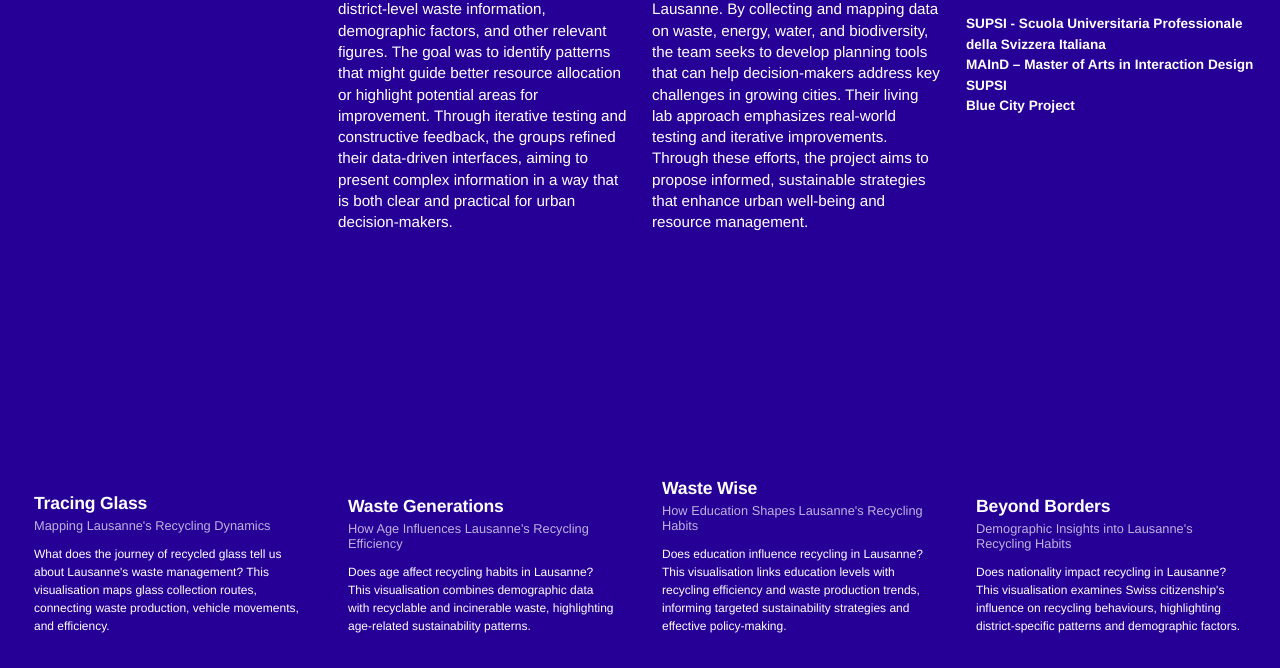
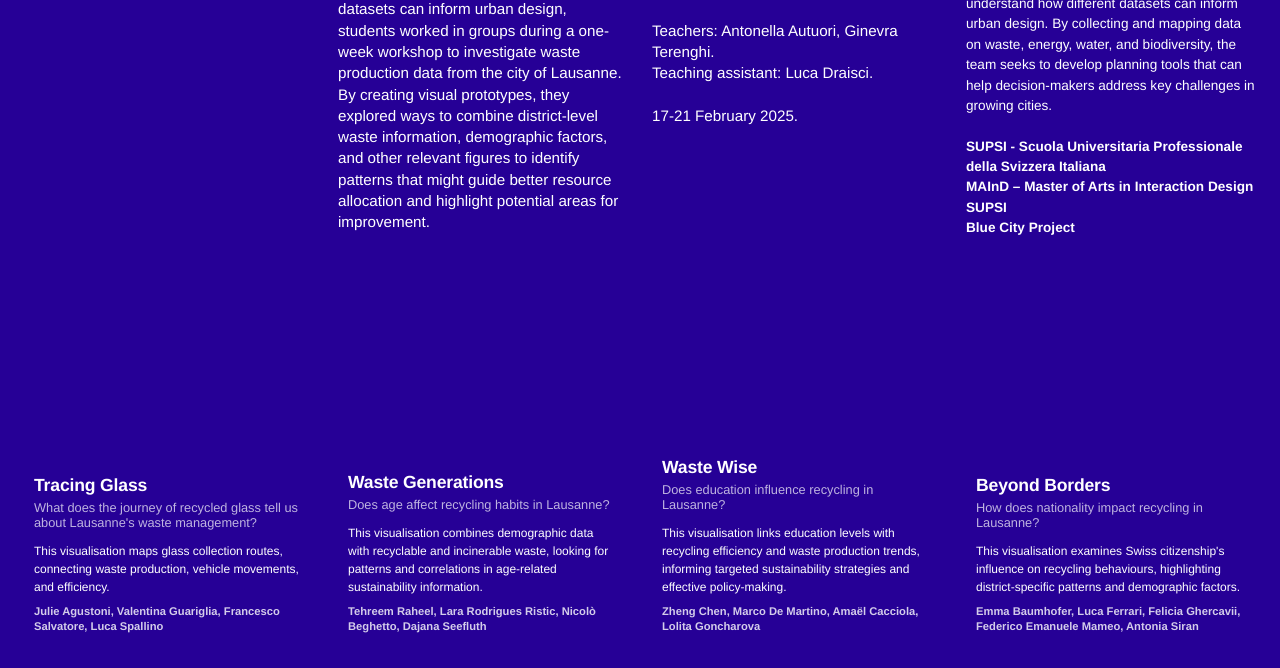
Before and after one commit to Master-Interaction-Design-SUPSI/dddii, a plain HTML site: page index.html in a window 1280 px wide. Shown: the part 132-800 px from the top of the page. Drawn offline with Linux system fonts and the light colour scheme.

Commit message:
copy update

```diff
--- a/index.html
+++ b/index.html
@@ -18,69 +18,81 @@
       </header>
       <main>
         <p>
-          In this workshop, participants studied waste production data from Lausanne to understand how different datasets can inform urban design. By creating visual prototypes, they explored ways to combine district-level waste information, demographic factors, and other relevant figures. The goal was to identify patterns that might guide better resource allocation or highlight potential areas for improvement. Through iterative testing and constructive feedback, the groups refined their data-driven interfaces, aiming to present complex information in a way that is both clear and practical for urban decision-makers.
+          How can we visualise multiple types of data at the same time? What findings can multilayered information reveal about the urban landscape? To explore these questions and understand how different datasets can inform urban design, students worked in groups during a one-week workshop to investigate waste production data from the city of Lausanne. By creating visual prototypes, they explored ways to combine district-level waste information, demographic factors, and other relevant figures to identify patterns that might guide better resource allocation and highlight potential areas for improvement.
         </p>
       </main>
       <section aria-label="Project Information">
         <p>
-          The <a href="https://www.bluecity.store/" aria-label="Visit Blue City Project website">Blue City Project</a>, led by Professor <a href="https://www.linkedin.com/in/huangjef/" aria-label="LinkedIn profile of Professor Jeffrey Huang">Jeffrey Huang</a> at EPFL's <a href="https://www.epfl.ch/labs/ldm/" aria-label="Visit EPFL Media and Design Laboratory website">Media and Design Laboratory</a>, involves <a href="https://www.epfl.ch/" aria-label="Visit EPFL website">EPFL</a>, <a href="https://ethz.ch/" aria-label="Visit ETH Zurich website">ETH Zurich</a>, <a href="https://www.hes-so.ch/" aria-label="Visit HES-SO website">HES-SO</a>, <a href="https://www.supsi.ch/" aria-label="Visit SUPSI website">SUPSI</a>, and industry partners to examine urban flows in Lausanne. By collecting and mapping data on waste, energy, water, and biodiversity, the team seeks to develop planning tools that can help decision-makers address key challenges in growing cities. Their living lab approach emphasizes real-world testing and iterative improvements. Through these efforts, the project aims to propose informed, sustainable strategies that enhance urban well-being and resource management.
+          The workshop is part of the Data Driven Design II module at the Master of Interaction Design (MAInD), University of Applied Sciences and Arts of Southern Switzerland (SUPSI).<br><br>
+          Teachers: Antonella Autuori, Ginevra Terenghi.<br>
+          Teaching assistant: Luca Draisci.<br><br>
+          17-21 February 2025.
         </p>
       </section>
       <footer>
         <p>
-          This workshop was held at <strong>SUPSI DACD Campus</strong> in Mendrisio, from <time datetime="2025-02-17">Monday 17th</time> to <time datetime="2025-02-21">Friday 21st of February 2025</time>, as part of the <em>Data Driven Design II</em> module, led by <a href="https://www.linkedin.com/in/antonella-autuori/" target="_blank" aria-label="LinkedIn profile of Antonella Autuori">Antonella Autuori</a> and <a href="https://www.linkedin.com/in/ginevra-terenghi-b530b21ab/" target="_blank" aria-label="LinkedIn profile of Ginevra Terenghi">Ginevra Terenghi</a>.<br>
-          <br>
+          The activity is part of the <a href="https://www.bluecity.store/" aria-label="Visit Blue City Project website">Blue City research project</a>, led by Professor <a href="https://www.linkedin.com/in/huangjef/" aria-label="LinkedIn profile of Professor Jeffrey Huang">Jeffrey Huang</a> at <a href="https://www.epfl.ch/labs/ldm/" aria-label="Visit EPFL Media and Design Laboratory website">EPFL’s Media and Design Laboratory</a>, and involving <a href="https://www.supsi.ch/" aria-label="Visit SUPSI website">SUPSI</a>, together with other partners (<a href="https://www.epfl.ch/" aria-label="Visit EPFL website">EPFL</a>, <a href="https://ethz.ch/" aria-label="Visit ETH Zurich website">ETH Zurich</a>, and <a href="https://www.hes-so.ch/" aria-label="Visit HES-SO website">HES-SO</a>) to understand how different datasets can inform urban design. By collecting and mapping data on waste, energy, water, and biodiversity, the team seeks to develop planning tools that can help decision-makers address key challenges in growing cities.<br><br>
           <a href="https://www.supsi.ch/" target="_blank" aria-label="Visit SUPSI university website">SUPSI - Scuola Universitaria Professionale della Svizzera Italiana</a><br>
           <a href="https://maind.supsi.ch/master-interaction-design/en" target="_blank" aria-label="Visit Master of Arts in Interaction Design website">MAInD – Master of Arts in Interaction Design SUPSI</a><br>
           <a href="https://www.bluecity.store/" target="_blank" aria-label="Visit Blue City Project website">Blue City Project</a><br>
         </p>
       </footer>
 
-      <nav class="project-column project-1" aria-labelledby="project1-title">
-        <a href="./g1/" class="project-link" aria-describedby="project1-desc">
+      <nav class="project-column project-1" aria-labelledby="project-title-1">
+        <a href="./g1/" class="project-link" target="_blank" aria-describedby="project-desc-1">
           <div class="project">
-            <h2 id="project1-title" class="title">Tracing Glass</h2>
-            <h3 class="subtitle">Mapping Lausanne's Recycling Dynamics</h3>
-            <p id="project1-desc" class="description">
-              What does the journey of recycled glass tell us about Lausanne's waste management? This visualisation maps glass collection routes, connecting waste production, vehicle movements, and efficiency.
+            <h2 id="project-title-1" class="title">Tracing Glass</h2>
+            <h3 class="subtitle">What does the journey of recycled glass tell us about Lausanne's waste management?</h3>
+            <p id="project-desc-1" class="description">
+              This visualisation maps glass collection routes, connecting waste production, vehicle movements, and efficiency.
+            </p>
+            <p class="authors">
+              Julie Agustoni, Valentina Guariglia, Francesco Salvatore, Luca Spallino
             </p>
           </div>
         </a>
       </nav>
 
-      <nav class="project-column project-2" aria-labelledby="project2-title">
-        <a href="./g2/" class="project-link" aria-describedby="project2-desc">
+      <nav class="project-column project-2" aria-labelledby="project-title-2">
+        <a href="./g2/" class="project-link" target="_blank" aria-describedby="project-desc-2">
           <div class="project">
-            <h2 id="project2-title" class="title">Waste Generations</h2>
-            <h3 class="subtitle">How Age Influences Lausanne's Recycling Efficiency</h3>
-            <p id="project2-desc" class="description">
-              Does age affect recycling habits in Lausanne? This visualisation combines demographic data with recyclable and incinerable waste, highlighting age-related sustainability patterns.
+            <h2 id="project-title-2" class="title">Waste Generations</h2>
+            <h3 class="subtitle">Does age affect recycling habits in Lausanne?</h3>
+            <p id="project-desc-2" class="description">
+              This visualisation combines demographic data with recyclable and incinerable waste, looking for patterns and correlations in age-related sustainability information.
+            </p>
+            <p class="authors">
+              Tehreem Raheel, Lara Rodrigues Ristic, Nicolò Beghetto, Dajana Seefluth
             </p>
           </div>
         </a>
       </nav>
 
-      <nav class="project-column project-3" aria-labelledby="project3-title">
-        <a href="./g3/" class="project-link" aria-describedby="project3-desc">
+      <nav class="project-column project-3" aria-labelledby="project-title-3">
+        <a href="./g3/" class="project-link" target="_blank" aria-describedby="project-desc-3">
           <div class="project">
-            <h2 id="project3-title" class="title">Waste Wise</h2>
-            <h3 class="subtitle">How Education Shapes Lausanne's Recycling Habits</h3>
-            <p id="project3-desc" class="description">
-              Does education influence recycling in Lausanne? This visualisation links education levels with recycling efficiency and waste production trends, informing targeted sustainability strategies and effective policy-making.
+            <h2 id="project-title-3" class="title">Waste Wise</h2>
+            <h3 class="subtitle">Does education influence recycling in Lausanne?</h3>
+            <p id="project-desc-3" class="description">
+              This visualisation links education levels with recycling efficiency and waste production trends, informing targeted sustainability strategies and effective policy-making.    </p>
+            <p class="authors">
+              Zheng Chen, Marco De Martino, Amaël Cacciola, Lolita Goncharova
             </p>
           </div>
         </a>
       </nav>
 
-      <nav class="project-column project-4" aria-labelledby="project4-title">
-        <a href="./g4/" class="project-link" aria-describedby="project4-desc">
+      <nav class="project-column project-4" aria-labelledby="project-title-4">
+        <a href="./g4/" class="project-link" target="_blank" aria-describedby="project-desc-4">
           <div class="project">
-            <h2 id="project4-title" class="title">Beyond Borders</h2>
-            <h3 class="subtitle">Demographic Insights into Lausanne's Recycling Habits</h3>
-            <p id="project4-desc" class="description">
-              Does nationality impact recycling in Lausanne? This visualisation examines Swiss citizenship's influence on recycling behaviours, highlighting district-specific patterns and demographic factors.
-            </p>
-          </div>
+            <h2 id="project-title-4" class="title">Beyond Borders</h2>
+            <h3 class="subtitle">How does nationality impact recycling in Lausanne? </h3>
+            <p id="project-desc-4" class="description">
+              This visualisation examines Swiss citizenship's influence on recycling behaviours, highlighting district-specific patterns and demographic factors. </p>
+              <p class="authors">
+                Emma Baumhofer, Luca Ferrari, Felicia Ghercavii, Federico Emanuele Mameo, Antonia Siran
+              </p>
+            </div>
         </a>
       </nav>
     </div>
--- a/style.css
+++ b/style.css
@@ -144,9 +144,18 @@ a:hover {
     font-weight: normal;
 }
 
+.project .authors {
+    font-size: 0.7rem;
+    line-height: 1.4;
+    font-style: normal;
+    margin-top: 8px;
+    opacity: 0.8;
+}
+
 .project-link:hover .title,
 .project-link:hover .subtitle,
-.project-link:hover .description {
+.project-link:hover .description,
+.project-link:hover .authors {
     color: var(--primary-color);
     opacity: 1;
 }
```
